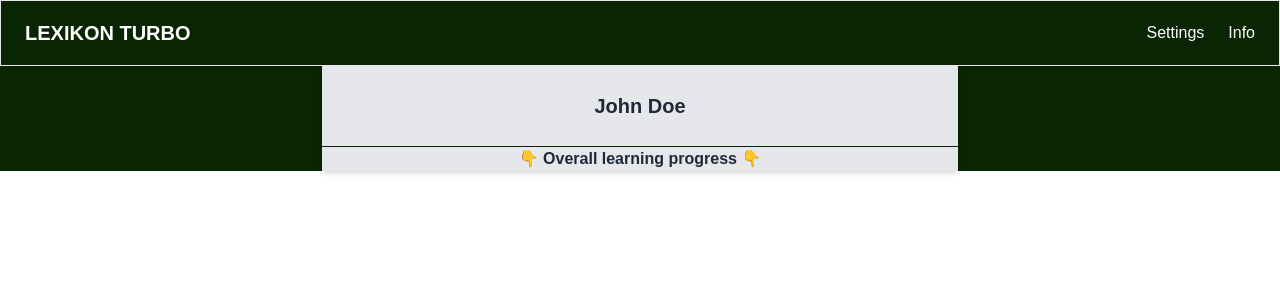
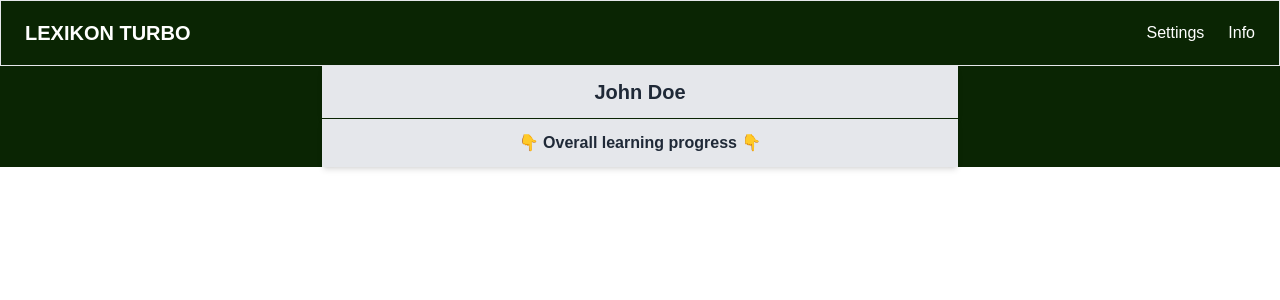
Before and after one commit to KristofferGW/lexicon-turbo-mvp, a Next.js app: page / in a window 1280 px wide. Shown: the top 300 px of the page. Built offline with nearby package versions, Linux system fonts and the light colour scheme.

Commit message:
Added top and bottom padding to H2Container StudentName component

```diff
--- a/src/app/components/H2Container.js
+++ b/src/app/components/H2Container.js
@@ -1,6 +1,6 @@
 export default function H2Container({ headline }) {
     return (
-      <div className="w-[636px] h-15 bg-gray-200 border-t border-lexicon shadow-md flex items-center justify-center text-l font-semibold text-gray-800 mx-auto">
+      <div className="w-[636px] bg-gray-200 border-t border-lexicon shadow-md flex items-center justify-center text-l font-semibold text-gray-800 mx-auto py-3">
         {headline}
       </div>
     );
--- a/src/app/components/StudentName.js
+++ b/src/app/components/StudentName.js
@@ -1,6 +1,6 @@
 export default function StudentName({ name }) {
     return (
-      <div className="w-[636px] h-20 bg-gray-200 shadow-md flex items-center justify-center text-xl font-semibold text-gray-800 mx-auto">
+      <div className="w-[636px] bg-gray-200 shadow-md flex items-center justify-center text-xl font-semibold text-gray-800 mx-auto py-3">
         {name}
       </div>
     );
```
